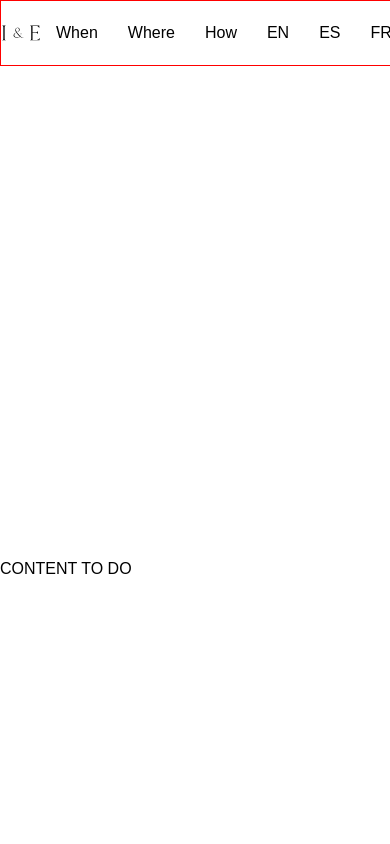
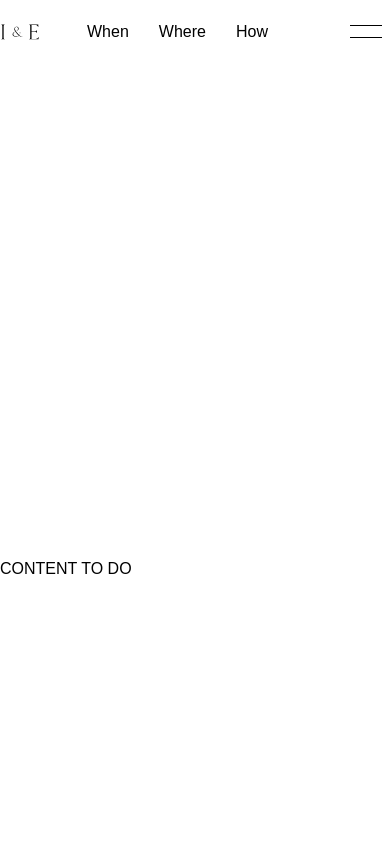
Before and after one commit to Isynopoulos1/wedding, a React (Vite) app: page / in a window 390 px wide. Shown: the top 844 px of the page. Built offline with nearby package versions, Linux system fonts and the light colour scheme; a web font is replaced by a local one.

Commit message:
creating the header section and ready to review

```diff
--- a/package.json
+++ b/package.json
@@ -9,17 +9,18 @@
     "preview": "vite preview"
   },
   "dependencies": {
+    "hamburger-react": "^2.5.1",
     "react": "^18.2.0",
     "react-dom": "^18.2.0",
     "styled-components": "^6.1.11"
   },
   "devDependencies": {
-    "prettier": "3.3.0",
     "@rollup/plugin-alias": "^5.1.0",
     "@types/react": "18.2.66",
     "@types/react-dom": "18.2.22",
     "@vitejs/plugin-react": "4.3.0",
     "@vitejs/plugin-react-swc": "3.5.0",
+    "prettier": "3.3.0",
     "vite": "^5.2.12",
     "vite-plugin-static-copy": "1.0.5"
   }
--- a/src/components/atoms/link/Link.styles.jsx
+++ b/src/components/atoms/link/Link.styles.jsx
@@ -1,12 +1,13 @@
 import styled from "styled-components";
+import { colors } from "@utils";
 
 export const StyledLink = styled.a`
-  color: black;
+  color: ${colors.black};
   text-decoration: none;
   padding: 10px 15px;
   transition: background-color 0.3s ease;
 
   &:hover {
-    color: blue;
+    color: ${colors.silver};
   }
 `;
--- /dev/null
+++ b/src/components/atoms/menu/Menu.jsx
@@ -0,0 +1,15 @@
+import React from "react";
+import { Cross as Burger } from "hamburger-react";
+//TODO: IMPORT PROPTYPES
+
+import { MenuWrapper } from "./Menu.styles";
+
+const Menu = () => {
+  return (
+    <MenuWrapper>
+      <Burger />
+    </MenuWrapper>
+  );
+};
+
+export default Menu;
--- /dev/null
+++ b/src/components/atoms/menu/Menu.styles.jsx
@@ -0,0 +1,11 @@
+import styled from "styled-components";
+
+export const MenuWrapper = styled.div`
+  display: flex;
+  cursor: pointer;
+  align-items: center;
+  height: 100%;
+  & .hamburger-react > * {
+    height: 1px !important;
+  }
+`;
--- a/src/components/molecules/footer/Footer.styles.jsx
+++ b/src/components/molecules/footer/Footer.styles.jsx
@@ -1,5 +1,5 @@
 import styled from "styled-components";
-import { margins, sizes, weights } from "@utils";
+import { sizes, spaces } from "@utils";
 
 export const FooterContainer = styled.footer`
   display: flex;
@@ -7,8 +7,8 @@ export const FooterContainer = styled.footer`
   flex-direction: column;
   justify-content: center;
   align-items: center;
-  width: calc(100% - 2 * ${margins.xss});
-  height: ${margins.xs};
+  width: calc(100% - 2 * ${spaces.xss});
+  height: ${spaces.xs};
 
   @media only screen and (max-width: 700px) {
     position: fixed;
@@ -23,6 +23,6 @@ export const Copyright = styled.div`
   font-family: "Roboto", sans-serif;
   font-weight: 300;
   font-size: ${sizes.xxs};
-  margin-top: ${margins.xss};
-  margin-bottom: ${margins.xss};
+  margin-top: ${spaces.xss};
+  margin-bottom: ${spaces.xss};
 `;
--- a/src/components/molecules/header/Header.jsx
+++ b/src/components/molecules/header/Header.jsx
@@ -1,16 +1,19 @@
-import React from "react";
+import React, { useState, useEffect } from "react";
 //TODO: IMPORT USESTATE
 //TODO: IMPORT LINK FROM ROUTER DOM
 
 //IMPORT COMPONENTS
 import Logo from "@atoms/logo/desktop/DesktopLogo";
 import Link from "@atoms/link/Link";
+import Menu from "@atoms/menu/Menu";
 
 //TODO: IMPORT STYLES
 import {
   HeaderWrapper,
   HeaderContainer,
   HeaderLeftContainer,
+  HeaderContainerRight,
+  Line,
 } from "./Header.styles";
 
 // IMPORT ASSETS
@@ -18,9 +21,21 @@ import { languages } from "@utils";
 
 const Header = () => {
   // HOOKS
+  const [isMobile, setIsMobile] = useState(false);
 
+  useEffect(() => {
+    const handleResize = () => {
+      setIsMobile(window.innerWidth <= 700);
+    };
+
+    handleResize();
+    window.addEventListener("resize", handleResize);
+
+    return () => {
+      window.removeEventListener("resize", handleResize);
+    };
+  }, []);
   // LIFECYCLES
-
   // HANDLE FUNCTIONS
   const handleTranslation = link => {
     alert(link);
@@ -50,15 +65,24 @@ const Header = () => {
             ))}
           </nav>
         </HeaderLeftContainer>
+        {!isMobile && (
+          <HeaderContainerRight>
             <nav>
-          {languages.map(language => (
+              {languages.map((language, index) => (
+                <>
                   <Link
+                    key={language.name}
                     label={language.name}
                     onClick={() => handleTranslation("TODO LANGUAGE LOGIC")}
                   />
+                  {index < languages.length - 1 && <Line />}
+                </>
               ))}
             </nav>
+          </HeaderContainerRight>
+        )}
       </HeaderContainer>
+      {isMobile && <Menu />}
     </HeaderWrapper>
   );
 };
--- a/src/components/molecules/header/Header.styles.jsx
+++ b/src/components/molecules/header/Header.styles.jsx
@@ -1,35 +1,50 @@
 import styled from "styled-components";
+import { zindex, spaces, contentW, sizes, colors } from "@utils";
 
 export const HeaderWrapper = styled.header`
   position: fixed;
   top: 0;
-  z-index: 3;
+  z-index: ${zindex.header};
   width: 100%;
-  height: 64px;
-  border: 1px solid red;
-  background-color: white;
+  height: ${spaces.ssm};
   display: flex;
 `;
 
 export const HeaderContainer = styled.div`
   position: relative;
-  max-width: 1500px;
+  max-width: ${contentW.lg};
   width: 100%;
   margin: 0 auto;
   display: flex;
   justify-content: space-between;
   align-items: center;
-  @media only screen and (max-width: 1500px) {
+
+  @media only screen and (max-width: ${contentW.lg}) {
     max-width: 100%;
   }
 `;
 
 export const Nav = styled.nav`
   display: flex;
-  gap: 20px;
+  gap: ${spaces.xs};
 `;
 
 export const HeaderLeftContainer = styled.div`
   position: relative;
   display: flex;
+  gap: ${sizes.xl};
 `;
+export const HeaderContainerRight = styled.div`
+  position: relative;
+  display: flex;
+  nav {
+    display: flex;
+  }
+`;
+
+export const Line = styled.div`
+  width: 1px;
+  height: calc(80% - 20px);
+  margin: auto;
+  background-color: ${colors.black};
+`;
--- a/src/utils/constants.jsx
+++ b/src/utils/constants.jsx
@@ -19,9 +19,10 @@ export const fonts = {
   font2: " Roboto , sans-serif",
 };
 
-export const margins = {
+export const spaces = {
   xss: " 20px",
   xs: " 50px",
+  ssm: " 64px",
   sm: "100px",
   md: "200px",
   lg: "400px",
@@ -32,3 +33,31 @@ export const weights = {
   bold: 700,
   light: 300,
 };
+export const zindex = {
+  base: "1",
+  header: "2",
+  overlay: "3",
+  modal: "4",
+  sidebar: "5",
+};
+
+export const contentW = {
+  sm: "600px",
+  md: "800px",
+  lg: "1500px",
+};
+export const modalW = {
+  sm: "300px",
+  md: "500px",
+  lg: "700px",
+};
+
+export const formW = {
+  sm: "400px",
+  md: "600px",
+  lg: "800px",
+};
+export const colors = {
+  silver: "#afadad",
+  black: "#000000",
+};
--- a/src/utils/index.jsx
+++ b/src/utils/index.jsx
@@ -1,4 +1,12 @@
-export { sizes, fonts, margins, weights } from "./constants";
+export {
+  sizes,
+  fonts,
+  spaces,
+  weights,
+  zindex,
+  contentW,
+  colors,
+} from "./constants";
 
 //TODO: IMPORT RENDER TO STATIC MARKUP
 import EN from "@assets/translations/en.translations.json";
```
Lines whose indentation alone changed are shown as unchanged.
